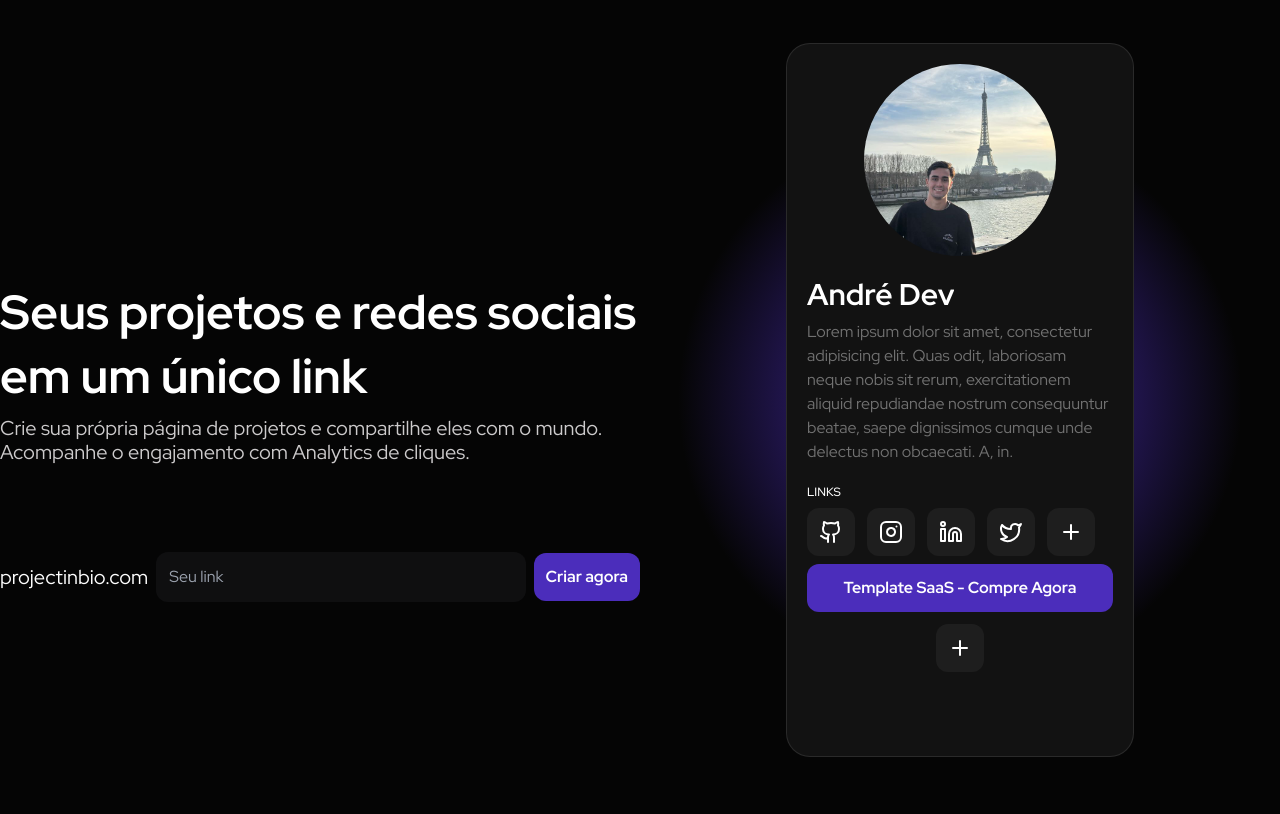
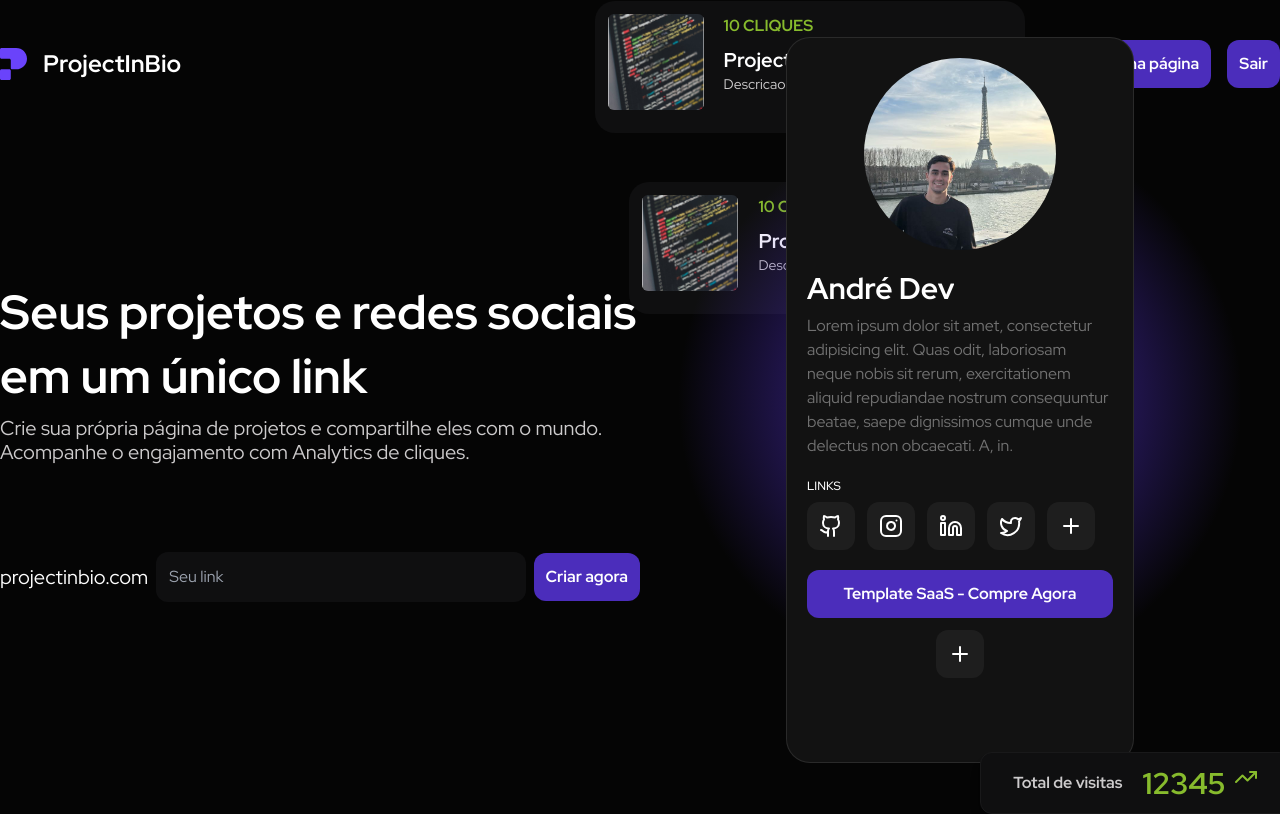
Before and after one commit to andreldss/project-in-bio, a Next.js app: page / in a window 1280 px wide. Built offline with nearby package versions, Linux system fonts and the light colour scheme.

Commit message:
added header, project-card and total-visits components

```diff
--- /dev/null
+++ b/app/components/commons/project-card.tsx
@@ -0,0 +1,22 @@
+export default function ProjectCard() {
+    return (
+        <div className="w-[430px] h-[132px] flex gap-5 bg-background-secondary p-3 rounded-[20px] border border-transparent hover:border-border-secondary">
+            <div className="size-24 rounded-md overflow-hidden flex-shrink-0">
+                <img src="/project1.jpg" alt="Project" className="w-full h-full object-cover" />
+            </div>
+            <div className="flex flex-col gap-2">
+                <span className="uppercase text-cs font-bold text-accent-green">
+                    10 Cliques
+                </span>
+                <div className="flex flex-col">
+                    <span className="text-white font-bold text-xl">
+                        Project 1
+                    </span>
+                    <span className="text-content-body text-sm">
+                        Descricao do project1
+                    </span>
+                </div>
+            </div>
+        </div>
+    )
+}
--- /dev/null
+++ b/app/components/commons/total-visits.tsx
@@ -0,0 +1,17 @@
+import { TrendingUp } from "lucide-react";
+
+export default function TotalVisits() {
+    return(
+        <div className="w-min whitespace-nowrap flex items-center gap-5 bg-background-secondary border border-border-primary px-8 py-3 rounded-xl shadow-lg">
+            <span className="font-bold text-whote">Total de visitas</span>
+            <div className="flex itmes-center gap-2 text-accent-green">
+                <span className="text-3xl font-bold">12345</span>
+                <TrendingUp />
+            </div>
+            {/*<div className="flex items-center gap-2">
+                <button>Portal</button>
+                <button>Sair</button>
+            </div>*/}
+        </div>
+    )
+}
--- a/app/components/commons/user-card.tsx
+++ b/app/components/commons/user-card.tsx
@@ -41,6 +41,7 @@
                     }
 
                 </div>
+            </div>
             <div className="flex flex-col gap-3 w-full h-[172px]">
                 <div className="w-full flex flex-col items-center gap-3">
                     <Button className="w-full">Template SaaS - Compre Agora</Button>
@@ -50,6 +51,5 @@
                 </div>
             </div>
         </div>
-        </div>
     )
 }
--- /dev/null
+++ b/app/components/landing-page/header.tsx
@@ -0,0 +1,16 @@
+import Button from "../ui/button";
+
+export default function Header() {
+    return(
+        <div className="absolute top-0 left-0 right-0 max-w-7xl mx-auto flex items-center justify-between py-10">
+            <div className="flex items-center gap-4">
+                <img src="/logo.svg" alt="Logo" />
+                <h3 className="text-white text-2xl font-bold">ProjectInBio</h3>
+            </div>
+            <div className="flex items-center gap-4">
+                <Button>Minha página</Button>
+                <Button>Sair</Button>
+            </div>
+        </div>
+    )
+}
--- a/app/components/landing-page/hero.tsx
+++ b/app/components/landing-page/hero.tsx
@@ -1,6 +1,8 @@
 import TextInput from "../ui/text-input"
 import Button from "../ui/button"
 import UserCard from "../commons/user-card"
+import TotalVisits from "../commons/total-visits"
+import ProjectCard from "../commons/project-card"
 
 
 export default function Hero() {
@@ -25,13 +27,13 @@
                 <div className="relative">
                     <UserCard />
                     <div className="absolute -bottom-[7%] -right-[45%]">
-
+                        <TotalVisits />
                     </div>
-                    <div className="absolute top[20%] -left-[45%] -z-10">
-
+                    <div className="absolute top-[20%] -left-[45%] -z-10">
+                        <ProjectCard />
                     </div>
-                    <div className="absolute -top[5%] -left-[55%] -z-10">
-
+                    <div className="absolute -top-[5%] -left-[55%] -z-10">
+                        <ProjectCard />
                     </div>
                 </div>
             </div>
--- a/app/page.tsx
+++ b/app/page.tsx
@@ -1,8 +1,10 @@
+import Header from "./components/landing-page/header";
 import Hero from "./components/landing-page/hero";
 
 export default function Home() {
   return (
     <div className="max-w-7xl mx-auto">
+      <Header />
       <Hero />
     </div>
   );
```
Lines whose indentation alone changed are shown as unchanged.
